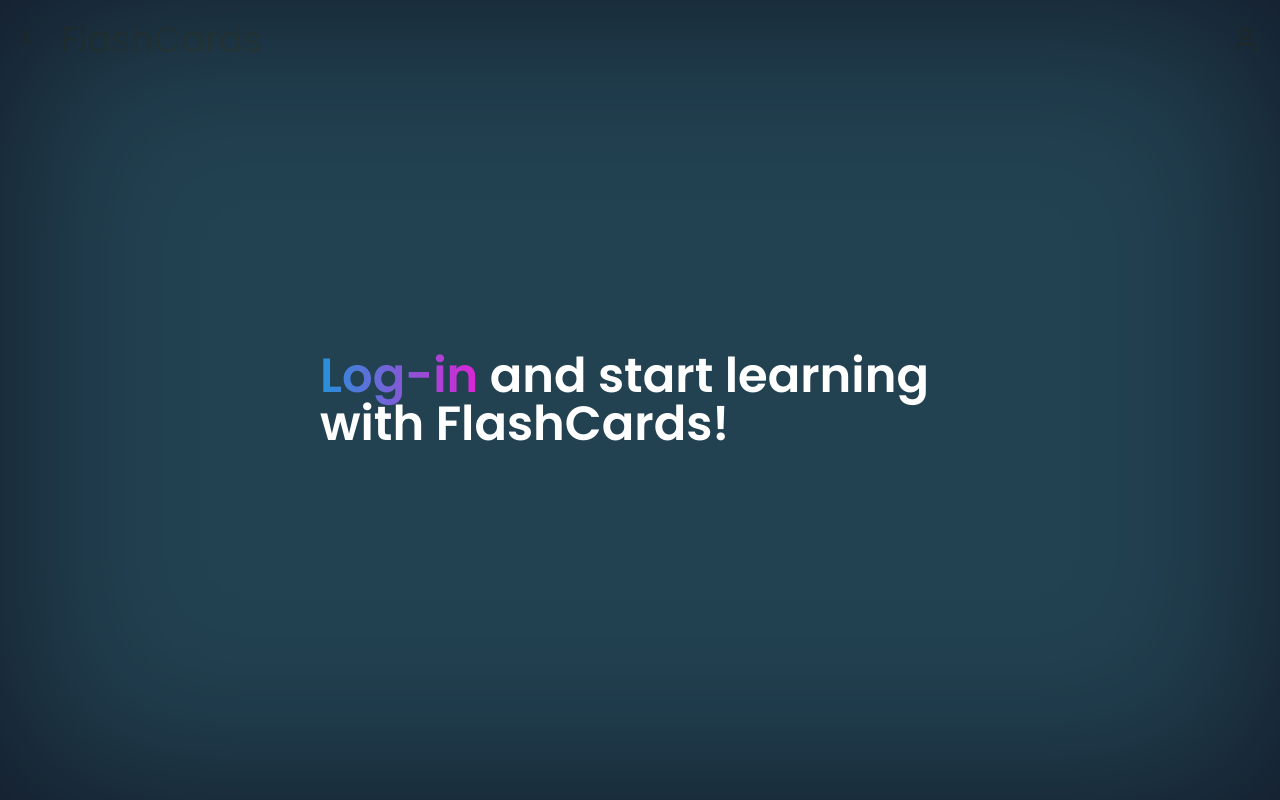
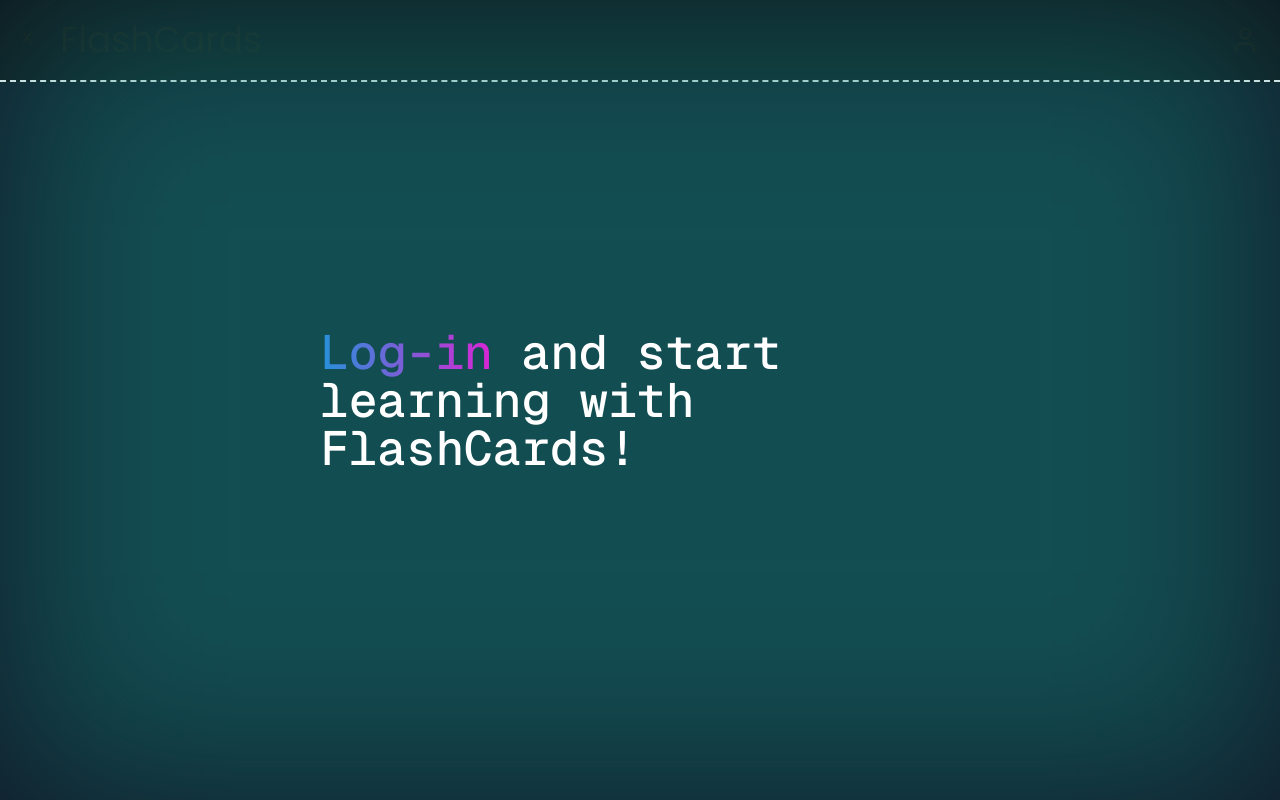
Before and after one commit to vojtiikxdd/flashcards_w, a Next.js app in the folder flashcards/: page / in a window 1280 px wide. Built offline with nearby package versions, Linux system fonts and the light colour scheme.

Commit message:
lamo edituju header

```diff
--- a/flashcards/src/app/layout.tsx
+++ b/flashcards/src/app/layout.tsx
@@ -1,14 +1,12 @@
 import type { Metadata } from "next";
-import { Roboto_Mono, Poppins, JetBrains_Mono } from "next/font/google";
+import { Geist_Mono, Poppins, JetBrains_Mono } from "next/font/google";
 import "./globals.css";
 import { User } from "lucide-react";
 import Link from "next/link";
 
-const robotoMono = Roboto_Mono({
-  variable: "--font-roboto-mono",
+const geistMono = Geist_Mono({
   subsets: ["latin"],
-  weight: ["700", "400"],
-  display: "swap"
+  weight: ["900", "800", "700", "600", "500", "400"],
 });
 
 const poppins = Poppins({
@@ -28,14 +26,14 @@ export default function RootLayout({
 }>) {
   return (
     <html lang="en">
-      <body className={`${poppins.className} min-h-screen flex flex-col antialiased relative h-full w-full bg-gray-900`}>
-        <div className="absolute inset-0 bg-cyan-300 bg-[size:20px_20px] opacity-20 blur-[100px]"></div>
-        <nav className="p-5 flex flex-row justify-between">
-          <Link href={"/"} className="flex">
+      <body className={`${geistMono.className} min-h-screen flex flex-col antialiased relative h-full w-full bg-gray-900`}>
+        <div className="absolute inset-0 bg-[#14837d] bg-[size:20px_20px] opacity-50 blur-[100px]"></div>
+        <nav className="p-5 flex flex-row justify-between border-b-2 border-dashed border-white bg-[#0c0c0c81]">
+          <Link href={"/"} className="flex cursor-pointer">
             <div className="w-10 h-10 text-2xl">x{/*<Image src={""} alt={""} />*/}</div>
             <h1 className="font-[Poppins] text-4xl">FlashCards</h1>
           </Link>
-          <Link href="/profile" className="ml-auto flex justify-center items-center">
+          <Link href="/profile" className="cursor-pointer ml-auto flex justify-center items-center">
             <User size={30} />
           </Link>
         </nav>
--- a/flashcards/src/app/page.tsx
+++ b/flashcards/src/app/page.tsx
@@ -6,8 +6,8 @@ export default function Home() {
   return (
     <main className="flex flex-1 flex-col">
       <div className="flex absolute top-1/2 left-1/2 -translate-y-1/2 -translate-x-1/2 m-auto justify-center items-center">
-        <p className="text-[#fff] text-5xl font-semibold relative">
-          <Link href="/profile" className="bg-clip-text from-[#2592da] to-[#da25d4] bg-gradient-to-r text-transparent hover:font-extrabold duration-75 transition-all ease-in-out">
+        <p className="text-[#fff] text-5xl font-medium relative">
+          <Link href="/profile" className="bg-clip-text from-[#2592da] to-[#da25d4] bg-gradient-to-r text-transparent hover:font-extrabold duration-200 transition-all ease-in-out">
             Log-in
           </Link> and start learning with FlashCards!
 
```
